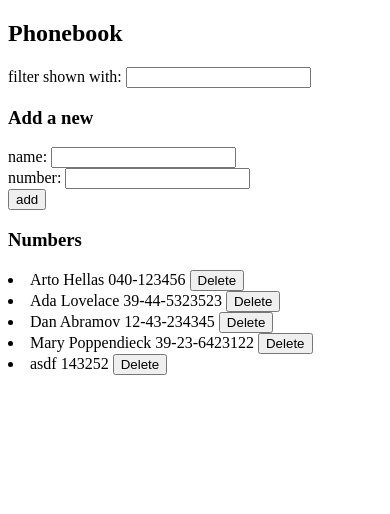
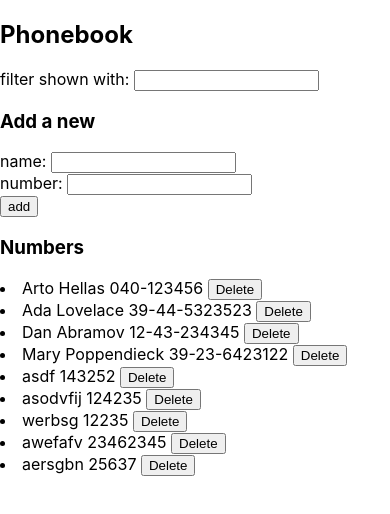
Before and after one commit to peetaliu/fullstackopen2020, a React (Create React App) app in the folder part2/phonebook/: page / in a window 390 px wide. Shown: the top 514 px of the page. Built offline with nearby package versions, Linux system fonts and the light colour scheme; data requests are answered from the project's data file.

Commit message:
Submit 2.19:Phonebook Step11

```diff
--- a/part2/phonebook/db.json
+++ b/part2/phonebook/db.json
@@ -24,6 +24,26 @@
       "name": "asdf",
       "number": "143252",
       "id": 5
+    },
+    {
+      "name": "asodvfij",
+      "number": "124235",
+      "id": 6
+    },
+    {
+      "name": "werbsg",
+      "number": "12235",
+      "id": 7
+    },
+    {
+      "name": "awefafv",
+      "number": "23462345",
+      "id": 8
+    },
+    {
+      "name": "aersgbn",
+      "number": "25637",
+      "id": 9
     }
   ]
 }
--- a/part2/phonebook/src/App.js
+++ b/part2/phonebook/src/App.js
@@ -1,54 +1,55 @@
-import React, { useState, useEffect } from 'react'
-import PersonsService from './services/PersonsService'
-import Filter from './components/Filter'
-import PersonForm from './components/PersonForm'
-import Persons from './components/Persons'
+import React, { useState, useEffect } from "react";
+import PersonsService from "./services/PersonsService";
+import Filter from "./components/Filter";
+import PersonForm from "./components/PersonForm";
+import Persons from "./components/Persons";
+import Notifications from "./components/Notifications";
+import "./index.css";
 
 const App = () => {
-  const [persons, setPersons] = useState([])
-  const [newName, setNewName] = useState('')
-  const [newNumber, setNewNumber] = useState('')
-  const [search, setSearch] = useState('')
-  const [showAll, setShowAll] = useState(true)
+  const [persons, setPersons] = useState([]);
+  const [newName, setNewName] = useState("");
+  const [newNumber, setNewNumber] = useState("");
+  const [search, setSearch] = useState("");
+  const [showAll, setShowAll] = useState(true);
+  const [msg, setMsg] = useState(null);
 
   useEffect(() => {
-    PersonsService
-      .getAll()
-      .then(res => {
-        setPersons(res.data)
-      })
-  }, [])
+    PersonsService.getAll().then(res => {
+      setPersons(res.data);
+    });
+  }, []);
 
   const updateList = () => {
-    PersonsService
-      .getAll()
-      .then(res => {
-        setPersons(res.data)
-      })
-  }
+    PersonsService.getAll().then(res => {
+      setPersons(res.data);
+    });
+  };
 
-  const handleNameChange = (e) => {
-    setNewName(e.target.value)
-  }
+  const handleNameChange = e => {
+    setNewName(e.target.value);
+  };
 
-  const handleNumChange = (e) => {
-    setNewNumber(e.target.value)
-  }
+  const handleNumChange = e => {
+    setNewNumber(e.target.value);
+  };
 
-  const handleSearch = (e) => {
-    if(e.target.value.trim()){
-      setShowAll(false)
+  const handleSearch = e => {
+    if (e.target.value.trim()) {
+      setShowAll(false);
     } else {
-      setShowAll(true)
+      setShowAll(true);
     }
-    setSearch(e.target.value)
-  }
+    setSearch(e.target.value);
+  };
 
   return (
     <div>
       <h2>Phonebook</h2>
 
-      <Filter search={search} handler={handleSearch}/>
+      <Notifications message={msg} />
+
+      <Filter search={search} handler={handleSearch} />
 
       <h3>Add a new</h3>
 
@@ -62,13 +63,19 @@ const App = () => {
         handleNameChange={handleNameChange}
         handleNumChange={handleNumChange}
         updateList={updateList}
+        message={setMsg}
       />
 
       <h3>Numbers</h3>
 
-      <Persons persons={persons} search={search} showAll={showAll} updateList={updateList}/>
+      <Persons
+        persons={persons}
+        search={search}
+        showAll={showAll}
+        updateList={updateList}
+      />
     </div>
-  )
-}
+  );
+};
 
-export default App
+export default App;
--- /dev/null
+++ b/part2/phonebook/src/components/Notifications.js
@@ -0,0 +1,32 @@
+import React from "react";
+
+const Notifications = ({ message }) => {
+  const error = {
+    color: "red",
+    background: "lightgrey",
+    borderStyle: "solid",
+    borderRadius: 5,
+    borderColor: "red",
+    padding: 10,
+    marginBottom: 10
+  };
+
+  const success = {
+    color: "green",
+    background: "lightgrey",
+    borderStyle: "solid",
+    borderColor: "green",
+    borderRadius: 5,
+    padding: 10,
+    marginBottom: 10
+  };
+  if (message === null) {
+    return null;
+  } else if (message.type === "error") {
+    return <div style={error}>{message.msg}</div>;
+  } else if (message.type === "success") {
+    return <div style={success}>{message.msg}</div>;
+  }
+};
+
+export default Notifications;
--- a/part2/phonebook/src/components/PersonForm.js
+++ b/part2/phonebook/src/components/PersonForm.js
@@ -1,54 +1,65 @@
-import React from 'react'
-import serv from '../services/PersonsService'
+import React from "react";
+import serv from "../services/PersonsService";
 
-const PersonForm = (props) =>{
-
-    const allPersons = [...props.persons]
-
-    const addName = (e) => {
-        e.preventDefault()
+const PersonForm = props => {
+  const allPersons = [...props.persons];
+  const addName = e => {
+    e.preventDefault();
     // const allNames = () => props.persons.map(p => p.name.toUpperCase())
     // const allNum = () => props.persons.map(p => p.number)
     if (!props.newName.trim() || !props.newNumber.trim()) {
-            window.alert('Text boxes cannot be empty')
+      window.alert("Text boxes cannot be empty");
     } else {
       const personObj = {
         name: props.newName,
         number: props.newNumber
-            }
+      };
       if (allPersons.some(p => p.name === props.newName)) {
         console.log(allPersons.findIndex(p => p.name === props.newName));
-                if(window.confirm(`${props.newName} already exists in the phonebook. Replace old number with new?`)){
-                    const id = allPersons[allPersons.findIndex(p => p.name === props.newName)].id
-                    serv.update(id, personObj).then(props.updateList())
+        if (
+          window.confirm(
+            `${props.newName} already exists in the phonebook. Replace old number with new?`
+          )
+        ) {
+          const id =
+            allPersons[allPersons.findIndex(p => p.name === props.newName)].id;
+          serv.update(id, personObj).then(props.updateList());
         }
       } else if (allPersons.some(p => p.number === props.newNumber)) {
-                window.alert(`${props.newNumber} already exists in the phonebook. Please add a different number`)
+        window.alert(
+          `${props.newNumber} already exists in the phonebook. Please add a different number`
+        );
       } else {
-                serv
-                    .create(personObj)
-                    .then(res => {
-                        props.setPersons(props.persons.concat(res.data))
-                        props.setNewName('')
-                        props.setNewNumber('')
-                })
+        const msgObject = {
+          type: "success",
+          msg: `Added ${props.newName}`
+        };
+        serv.create(personObj).then(res => {
+          props.setPersons(props.persons.concat(res.data));
+          props.setNewName("");
+          props.setNewNumber("");
+          props.message(msgObject);
+          setTimeout(() => {
+            props.message(null);
+          }, 5000);
+        });
       }
     }
-    }
+  };
 
-return(
+  return (
     <form onSubmit={addName}>
       <div>
-            name: <input value={props.newName} onChange={props.handleNameChange}/>
+        name: <input value={props.newName} onChange={props.handleNameChange} />
       </div>
       <div>
-            number: <input value={props.newNumber} onChange={props.handleNumChange}/>
+        number:{" "}
+        <input value={props.newNumber} onChange={props.handleNumChange} />
       </div>
       <div>
         <button type="submit">add</button>
       </div>
     </form>
-
-)
-}
-export default PersonForm
+  );
+};
+export default PersonForm;
--- a/part2/phonebook/src/components/Persons.js
+++ b/part2/phonebook/src/components/Persons.js
@@ -1,17 +1,25 @@
-import React from 'react'
-import Person from './Person'
-const Persons = (props) => {
+import React from "react";
+import Person from "./Person";
+const Persons = props => {
+  const personsToShow = props.showAll
+    ? props.persons
+    : props.persons.filter(
+        p =>
+          p.name
+            .toLowerCase()
+            .trim()
+            .includes(props.search.toLowerCase()) ||
+          p.number
+            .toLowerCase()
+            .trim()
+            .includes(props.search.toLowerCase())
+      );
+  const showNames = () =>
+    personsToShow.map(p => (
+      <Person key={p.name} person={p} updateList={props.updateList} />
+    ));
 
-    const personsToShow = props.showAll ?
-        props.persons :
-        props.persons.filter(p => p.name.toLowerCase().trim().includes(props.search.toLowerCase()) || p.number.toLowerCase().trim().includes(props.search.toLowerCase()))
-    const showNames = () => personsToShow.map(p => <Person key={p.name} person={p} updateList={props.updateList}/>)
+  return <div>{showNames()}</div>;
+};
 
-    return (
-        <div>
-            {showNames()}
-        </div>
-    )
-}
-
-export default Persons
+export default Persons;
```
Also changed, not shown: part2/phonebook/src/components/Person.js (+15 -12 lines). Lines whose indentation alone changed are shown as unchanged.
